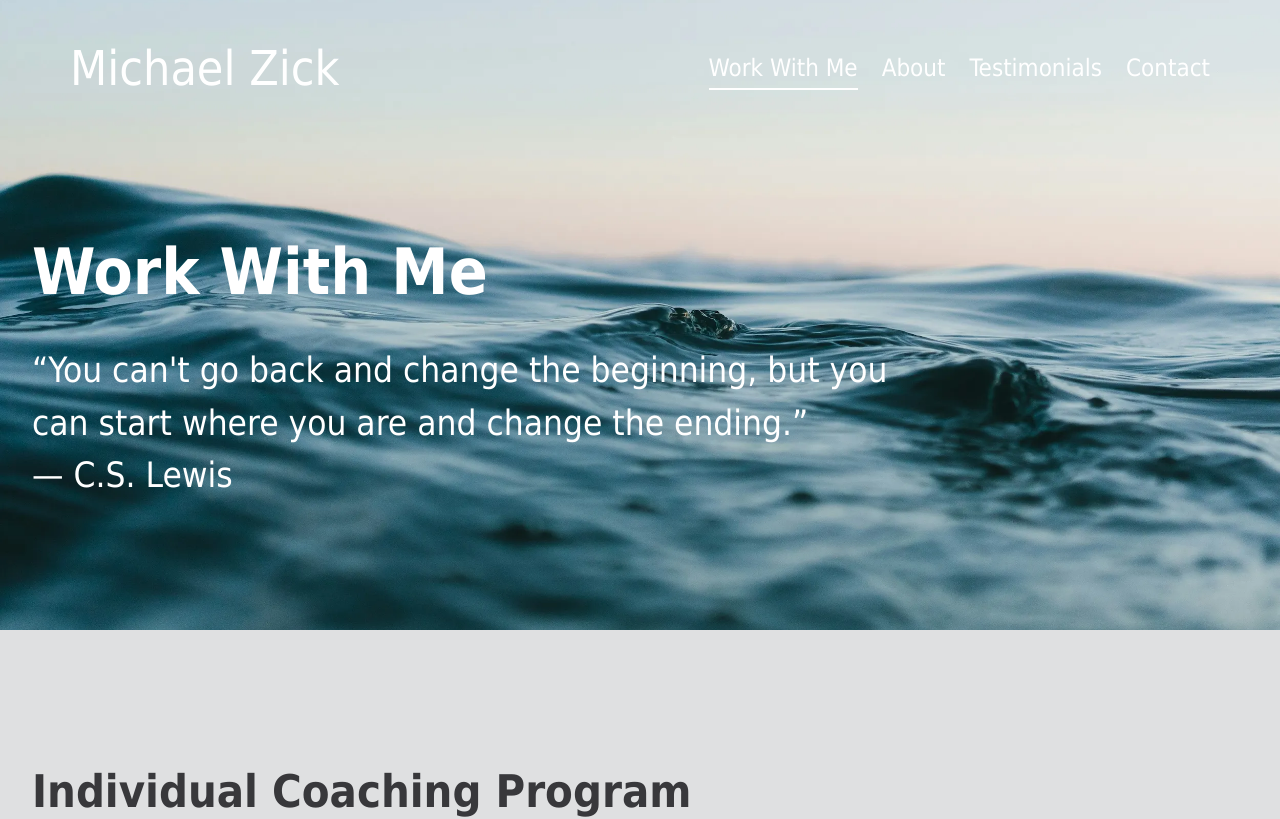
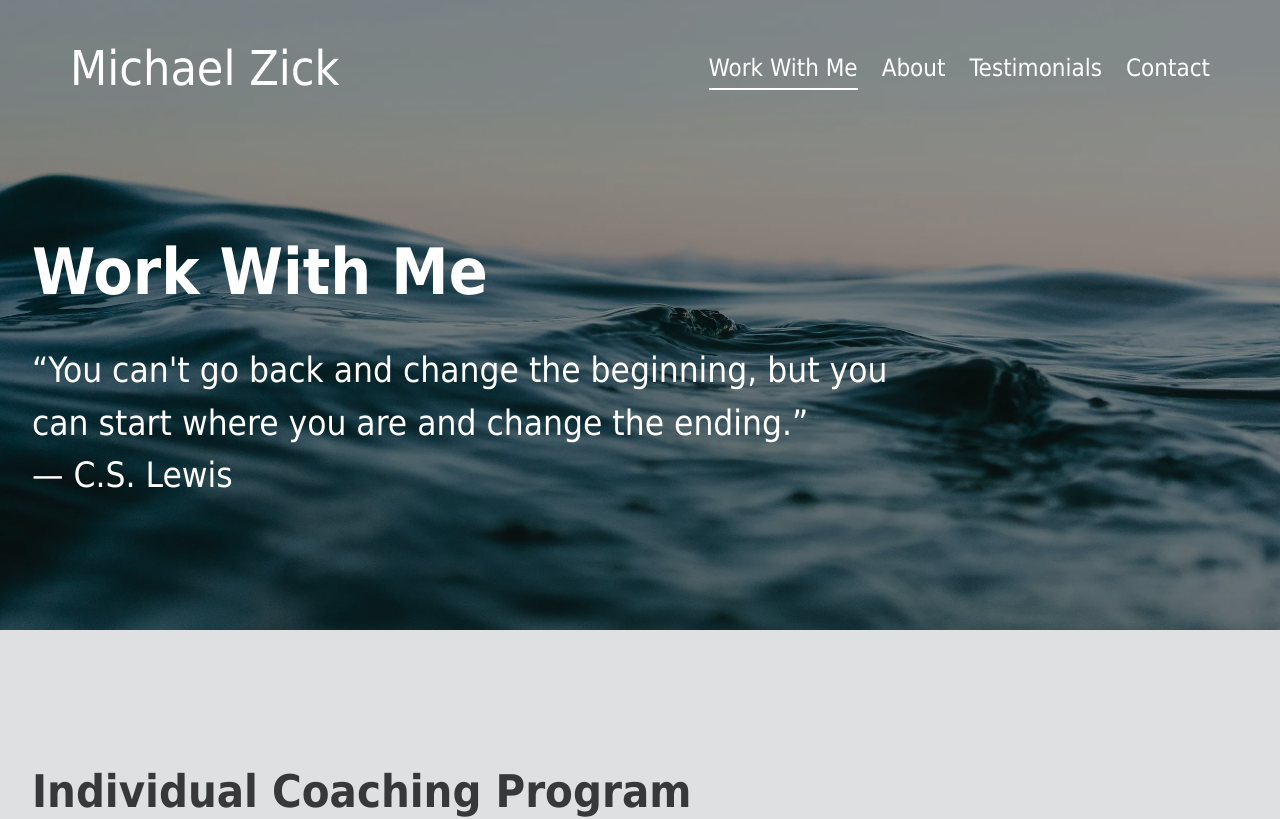
Before and after one commit to michaelzick/michaelzick.com, a Next.js app: page /work-with-me in a window 1280 px wide. Shown: the top 819 px of the page. Built offline with nearby package versions, Linux system fonts and the light colour scheme.

Commit message:
feat: darken work-with-me hero

```diff
--- a/app/work-with-me/page.tsx
+++ b/app/work-with-me/page.tsx
@@ -37,7 +37,8 @@ export default function WorkWithMe() {
             "url('/img/ocean_2500.webp')",
         }}
       >
-        <div className="max-w-[1400px] mx-auto">
+        <div className="absolute inset-0 bg-black/40" />
+        <div className="relative max-w-[1400px] mx-auto">
           <h1 className="text-[64px] font-semibold mb-6">Work With Me</h1>
           <h3 className="text-[35px] font-light max-w-[900px]">
             “You can&apos;t go back and change the beginning, but you can start where you are and change the ending.”
```
